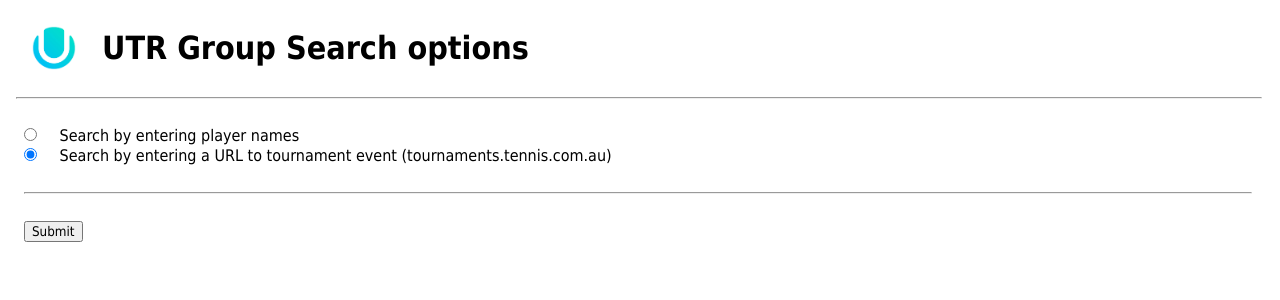
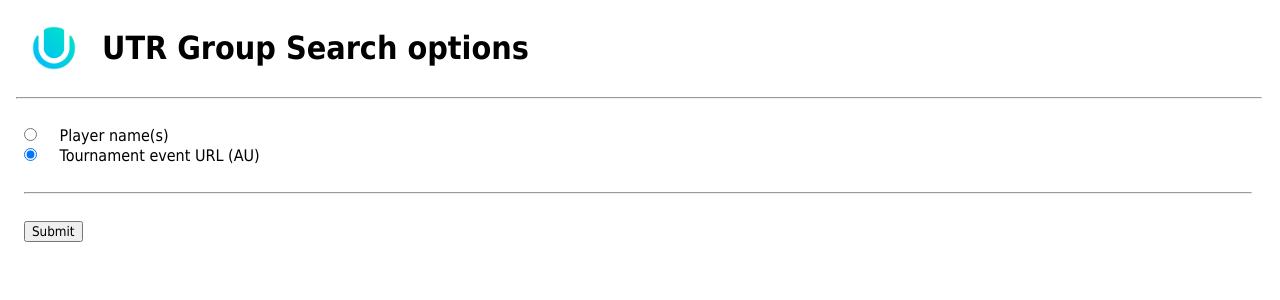
Before and after one commit to ozchamo/UTR, a Flask app: page / in a window 1280 px wide. Shown: the top 300 px of the page. Run offline with Flask 2, Linux system fonts and the light colour scheme.

Commit message:
Changed front page

```diff
--- a/templates/searchoptions.html
+++ b/templates/searchoptions.html
@@ -6,9 +6,9 @@
 
 <form method="post" action="/navigate_search_selection">
   <input type="radio" name="searchoption" id="option1" value="searchbynamelist">
-  <label for="option1">Search by entering player names</label><br>
+  <label for="option1">Player name(s)</label><br>
   <input type="radio" name="searchoption" id="option2" value="searchbyurl" checked>
-  <label for="option2">Search by entering a URL to tournament event (tournaments.tennis.com.au)</label><br>
+  <label for="option2">Tournament event URL (AU)</label><br>
   <!-- We had JSON dump at the begining
     <input type="radio" name="searchoption" id="option3" value="searchplayerjson">
     <label for="option3">Dump JSON for a single player</label><br>
```
